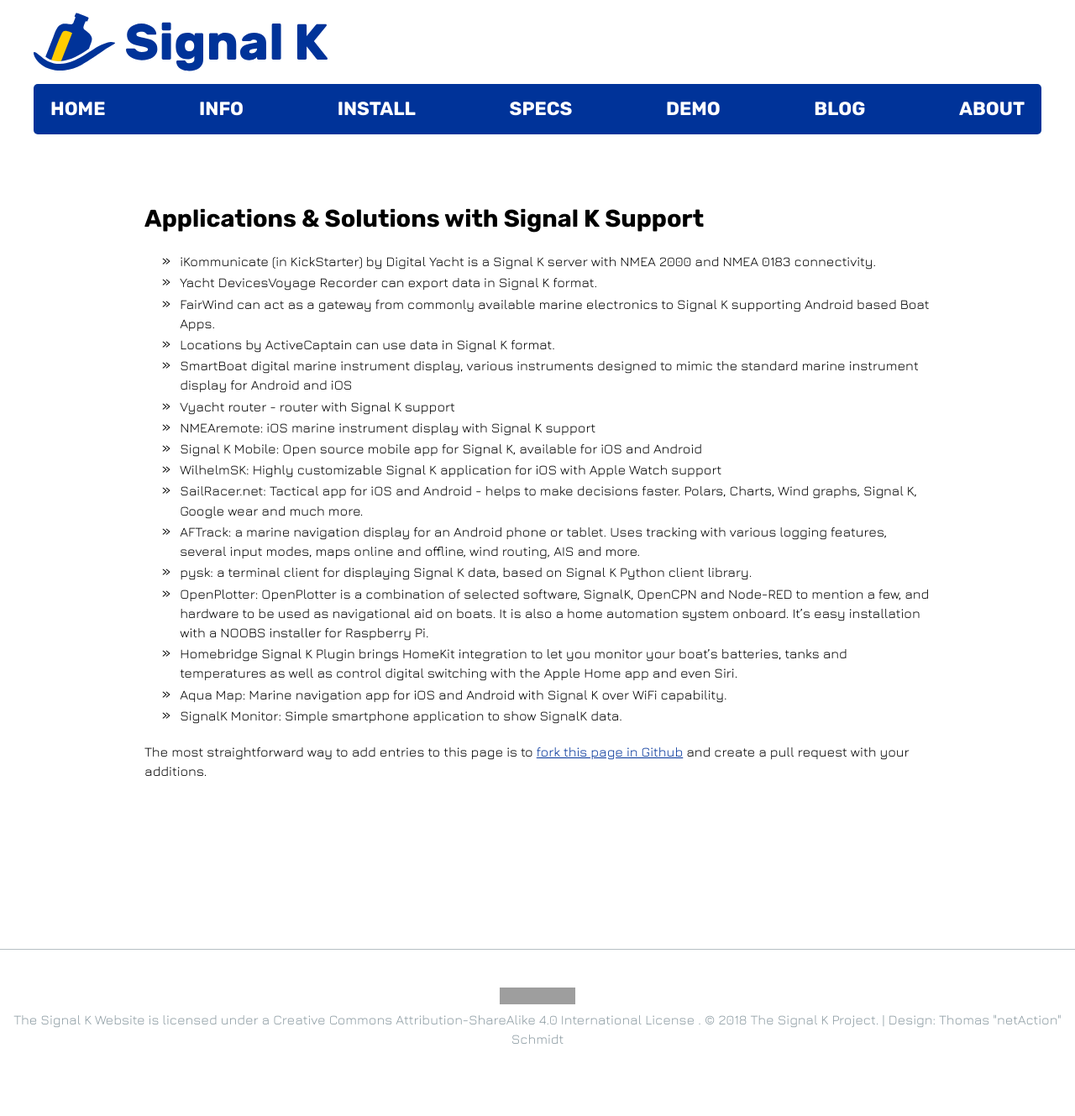
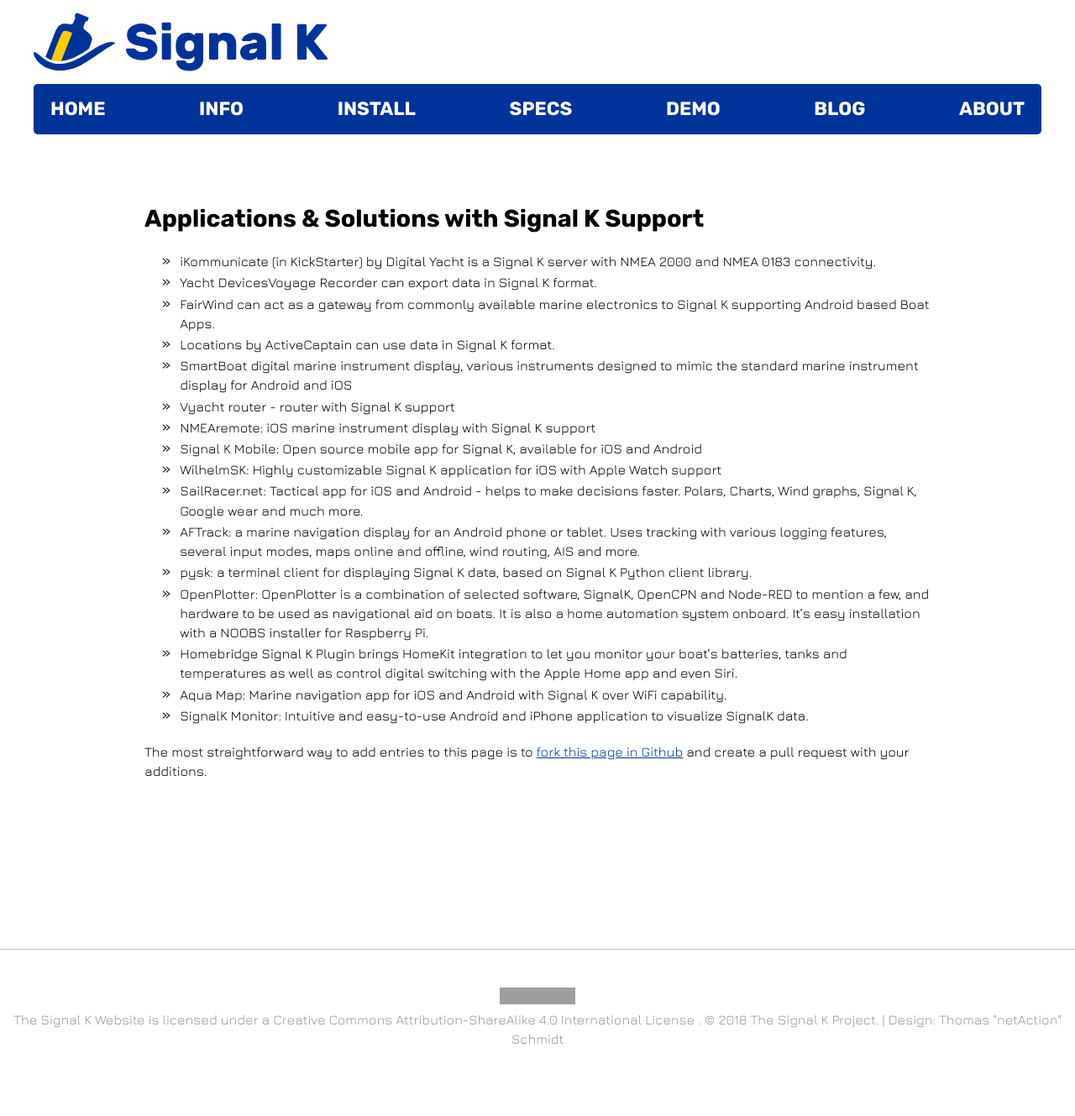
Before and after one commit to SignalK/signalk.github.io, a Jekyll site: the page built from solutions.md, in a window 1280 px wide. Shown: the whole page at 84% size. Built offline with Jekyll 4.4.1, drawn with Linux system fonts in a browser that asks for light colours; nearby versions of some CDN libraries; grey boxes are pictures that could not be loaded.

Commit message:
Update solutions.md
Added SignalK Monitor iPhone

```diff
--- a/solutions.md
+++ b/solutions.md
@@ -25,7 +25,7 @@
 - [OpenPlotter](https://openmarine.net/openplotter): OpenPlotter is a combination of selected software, SignalK, OpenCPN and Node-RED to mention a few, and hardware to be used as navigational aid on boats. It is also a home automation system onboard. It's easy installation with a NOOBS installer for Raspberry Pi.
 - [Homebridge Signal K Plugin](https://www.npmjs.com/package/homebridge-signalk) brings [HomeKit](https://www.apple.com/ios/home/) integration to let you monitor your boat's batteries, tanks and temperatures as well as control digital switching with the Apple Home app and even Siri.
 - [Aqua Map](http://www.globalaquamaps.com): Marine navigation app for iOS and Android with Signal K over WiFi capability.
-- [SignalK Monitor](https://play.google.com/store/apps/details?id=com.belmille.signalkflutter): Simple smartphone application to show SignalK data.
+- [SignalK Monitor](https://www.youtube.com/watch?v=X8VbkD8WYV8): Intuitive and easy-to-use [Android](https://play.google.com/store/apps/details?id=com.belmille.signalkflutter) and [iPhone](https://apps.apple.com/fi/app/signalk-monitor/id1534189860) application to visualize SignalK data.
 
 The most straightforward way to add entries to this page is to
 [fork this page in Github](https://github.com/SignalK/signalk.github.io/blob/master/solutions.md) and
```
